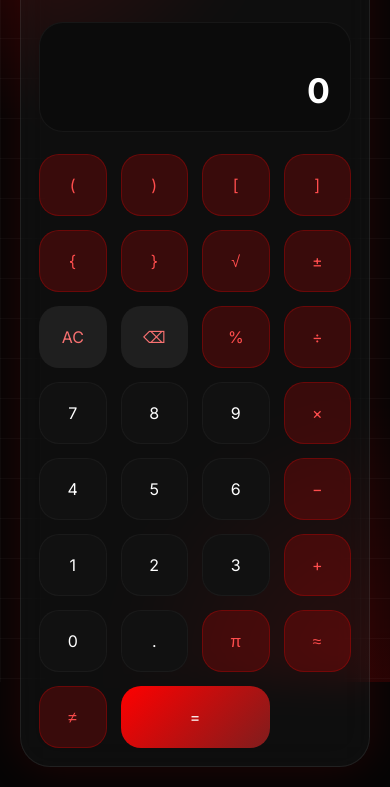
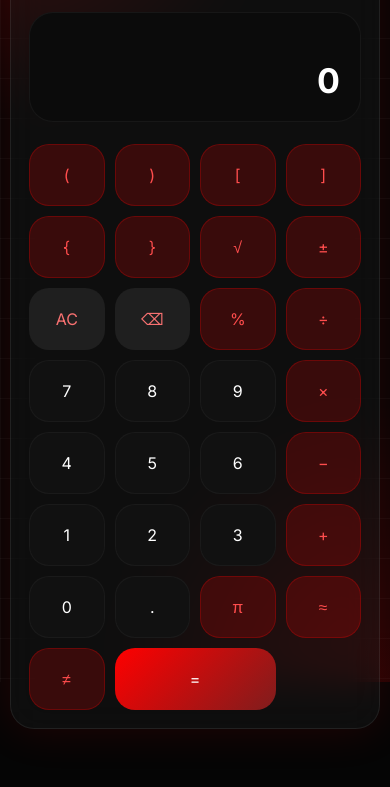
Before and after one commit to RICZIN2008/Calculadora-, a plain HTML site: page index.html in a window 390 px wide. Shown: the part 162-949 px from the top of the page. After the commit the page ends 901 px from the top, so only its background shows below. Drawn offline with nearby package versions, Linux system fonts and the light colour scheme.

Commit message:
Modify overflow properties and calculator styles
Updated CSS properties for better overflow handling and responsiveness.

```diff
--- a/index.html
+++ b/index.html
@@ -24,7 +24,8 @@ display:flex;
 align-items:center;
 justify-content:center;
 padding:20px;
-overflow:hidden;
+overflow-x:hidden;
+overflow-y:auto;
 }
 
 body::before{
@@ -51,6 +52,8 @@ z-index:-1;
 .calculator{
 width:100%;
 max-width:420px;
+max-height:95vh;
+overflow-y:auto;
 background:rgba(255,255,255,.04);
 border:1px solid rgba(255,255,255,.08);
 backdrop-filter:blur(18px);
@@ -168,6 +171,21 @@ background:#2a2a2a;
 }
 
 @media(max-width:480px){
+
+body{
+padding:10px;
+align-items:flex-start;
+}
+
+.calculator{
+max-width:100%;
+border-radius:24px;
+max-height:none;
+}
+
+.buttons{
+gap:10px;
+}
 
 .calculator{
 padding:18px;
```
